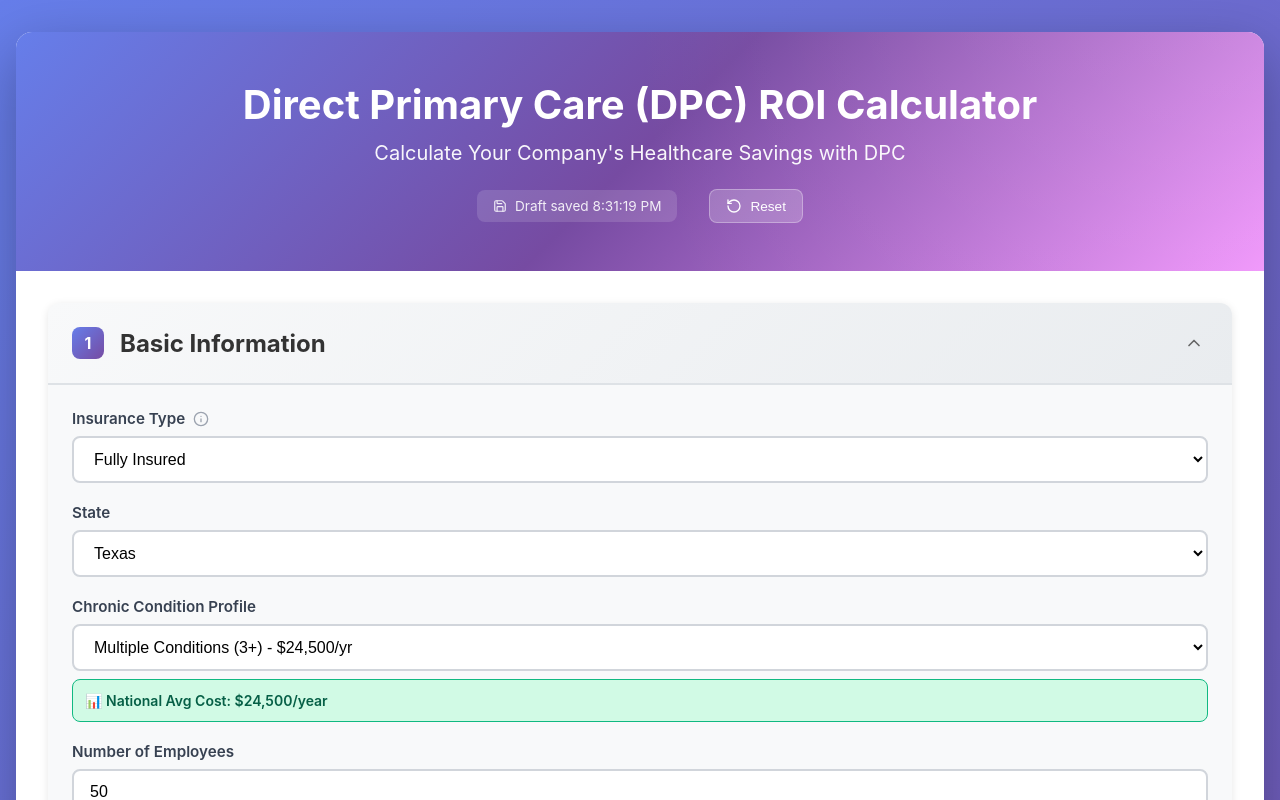
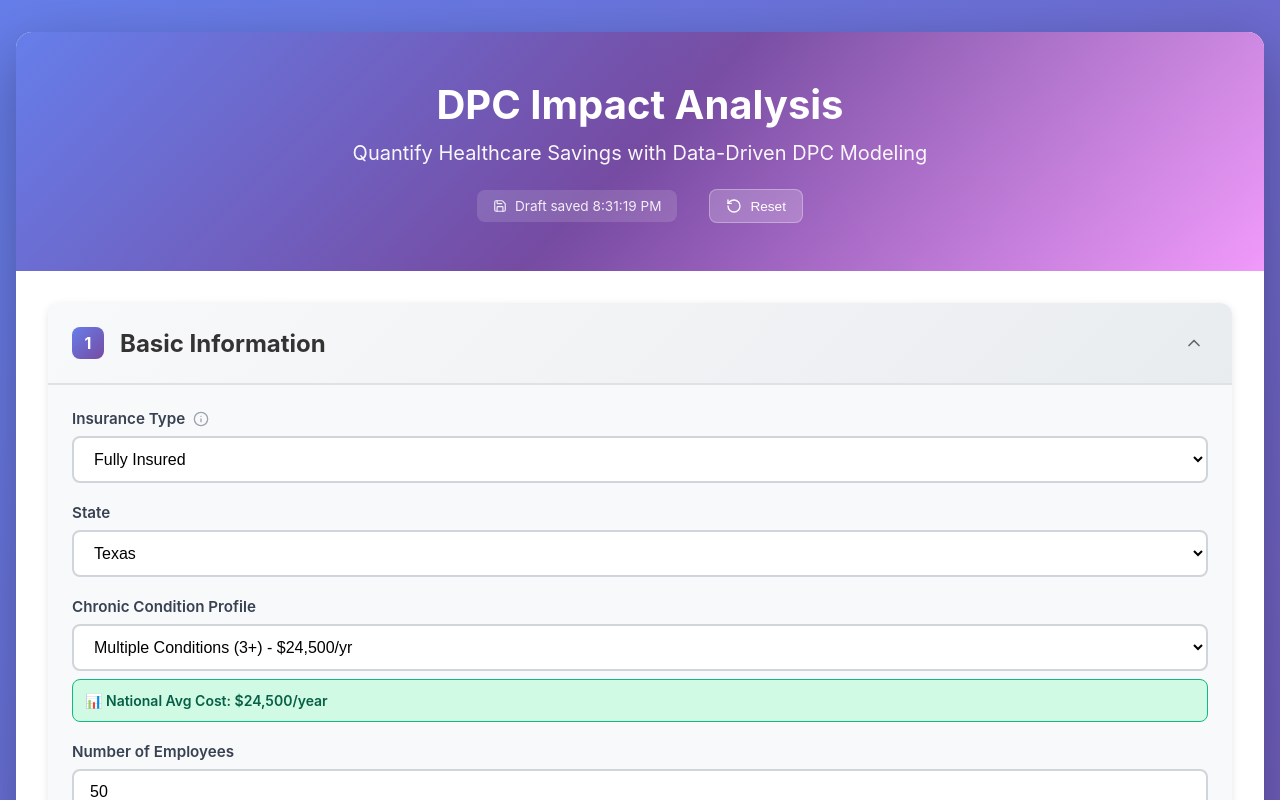
Before and after one commit to alecvinsant/github-copilot-pro, a React (Vite) app: page / in a window 1280 px wide. Shown: the top 800 px of the page. Built offline with nearby package versions, Linux system fonts and the light colour scheme.

Commit message:
Rebrand to "DPC Impact Analysis" for professional market positioning
Co-authored-by: alecvinsant <251229333+alecvinsant@users.noreply.github.com>

```diff
--- a/index.html
+++ b/index.html
@@ -3,7 +3,7 @@
   <head>
     <meta charset="UTF-8" />
     <meta name="viewport" content="width=device-width, initial-scale=1.0" />
-    <title>DPC ROI Calculator</title>
+    <title>DPC Impact Analysis</title>
   </head>
   <body>
     <div id="root"></div>
--- a/src/components/DPCCalculator.jsx
+++ b/src/components/DPCCalculator.jsx
@@ -232,7 +232,7 @@ export default function DPCCalculator() {
     const link = document.createElement('a');
     const url = URL.createObjectURL(blob);
     link.setAttribute('href', url);
-    link.setAttribute('download', `DPC_ROI_Analysis_${new Date().toISOString().split('T')[0]}.csv`);
+    link.setAttribute('download', `DPC_Impact_Analysis_${new Date().toISOString().split('T')[0]}.csv`);
     link.style.visibility = 'hidden';
     document.body.appendChild(link);
     link.click();
@@ -243,8 +243,8 @@ export default function DPCCalculator() {
   const emailResults = () => {
     if (!results) return;
 
-    const subject = encodeURIComponent('DPC ROI Analysis Results');
-    const body = encodeURIComponent(`DPC ROI Calculator - Analysis Results
+    const subject = encodeURIComponent('DPC Impact Analysis Results');
+    const body = encodeURIComponent(`DPC Impact Analysis - Results
 
 SUMMARY METRICS:
 • Total Annual Savings: $${results.annual_total_savings.toLocaleString()}
@@ -264,7 +264,7 @@ COST COMPARISON:
 • With DPC: $${results.dpc_annual_per_employee.toLocaleString()}/employee/year
 • Savings: $${results.annual_savings_per_employee.toLocaleString()}/employee/year
 
-This analysis was generated using the DPC ROI Calculator.
+This analysis was generated using the DPC Impact Analysis platform.
 Educational estimates only - not actuarial projections.
 Consult licensed benefits consultants and actuaries before making coverage decisions.
 `);
@@ -402,9 +402,9 @@ Consult licensed benefits consultants and actuaries before making coverage decis
       <div className="container">
         {/* Header */}
         <header className="header">
-          <h1>Direct Primary Care (DPC) ROI Calculator</h1>
+          <h1>DPC Impact Analysis</h1>
           <p className="subtitle">
-            Calculate Your Company's Healthcare Savings with DPC
+            Quantify Healthcare Savings with Data-Driven DPC Modeling
           </p>
 
           {/* Autosave indicator and reset button */}
@@ -743,7 +743,7 @@ Consult licensed benefits consultants and actuaries before making coverage decis
           {/* Results Section */}
           {results && (
             <div className="results-section">
-              <h2 className="results-title">Your DPC ROI Analysis</h2>
+              <h2 className="results-title">Your DPC Impact Analysis</h2>
 
               {/* Credibility Warning for Small Sample Sizes */}
               {formData.num_employees < 100 && (
```
Also changed, not shown: 1 other file (tests, documents, lock files or other folders).
